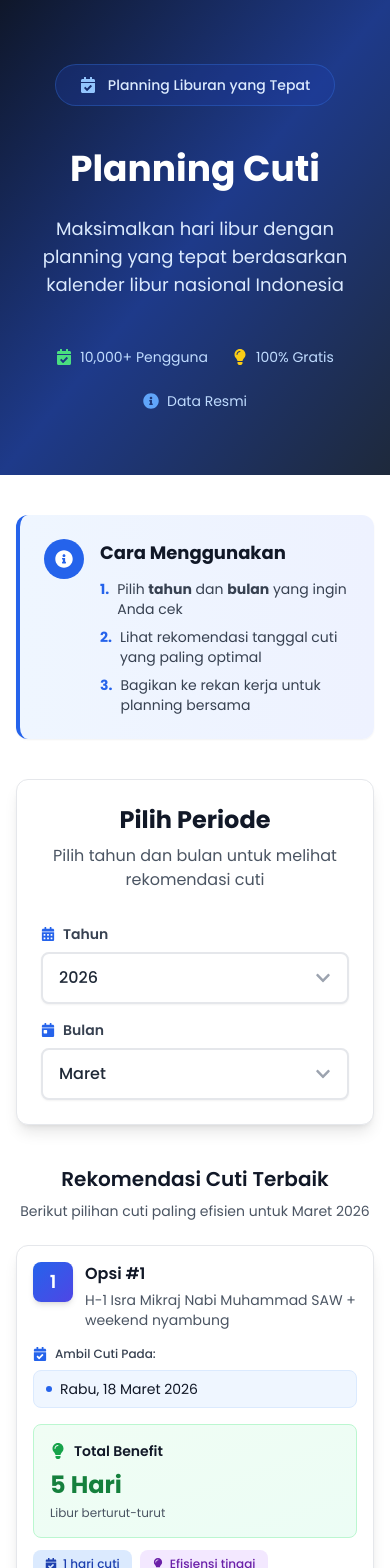
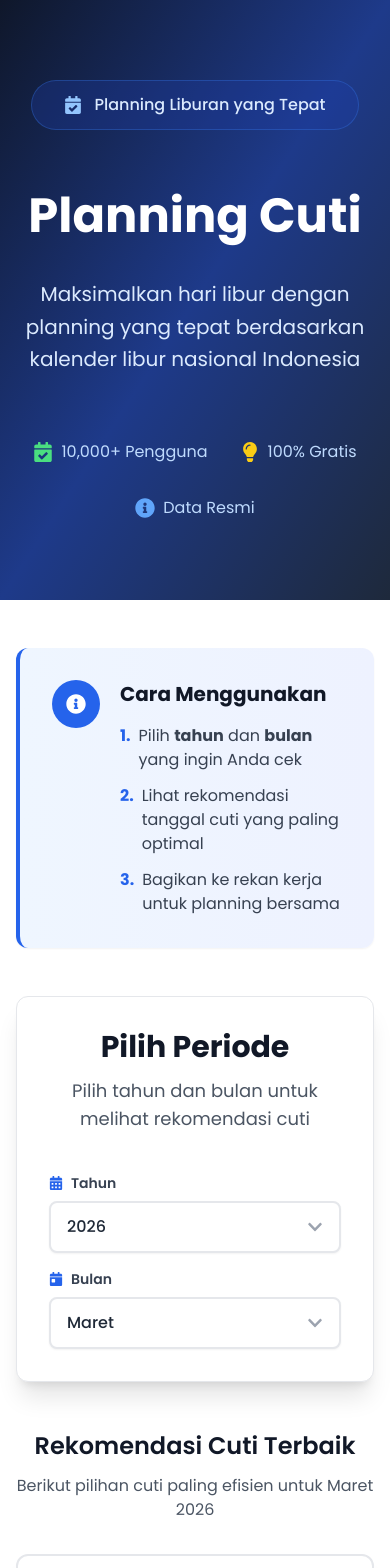
Before and after one commit to aldi-balkar/balkar-cuti, a Next.js app: page / in a window 390 px wide. Shown: the top 1568 px of the page. Built offline with nearby package versions, Linux system fonts and the light colour scheme.

Commit message:
feat: significantly scale up all content & spacing across entire website - better readability

```diff
--- a/app/page.tsx
+++ b/app/page.tsx
@@ -94,33 +94,33 @@ export default function Home() {
       <main className="min-h-screen bg-white">
 
       {/* Header - Navy Professional */}
-      <div className="bg-gradient-to-br from-slate-900 via-blue-900 to-slate-800 text-white py-16 md:py-24 px-4">
-        <div className="max-w-5xl mx-auto text-center space-y-6">
-          <div className="inline-flex items-center gap-3 bg-blue-800/30 px-6 py-2.5 md:py-3 rounded-full border border-blue-500/30 mb-4">
-            <FaCalendarCheck className="text-blue-300 text-base md:text-lg" />
-            <span className="text-sm md:text-base font-medium text-blue-100">Planning Liburan yang Tepat</span>
+      <div className="bg-gradient-to-br from-slate-900 via-blue-900 to-slate-800 text-white py-20 md:py-32 px-4">
+        <div className="max-w-6xl mx-auto text-center space-y-8">
+          <div className="inline-flex items-center gap-3 md:gap-4 bg-blue-800/30 px-8 py-3 md:py-4 rounded-full border border-blue-500/30 mb-6">
+            <FaCalendarCheck className="text-blue-300 text-lg md:text-xl" />
+            <span className="text-base md:text-lg font-medium text-blue-100">Planning Liburan yang Tepat</span>
           </div>
 
-          <h1 className="text-4xl sm:text-5xl md:text-6xl lg:text-7xl font-bold leading-tight">
+          <h1 className="text-5xl sm:text-6xl md:text-7xl lg:text-8xl font-bold leading-tight">
             Planning Cuti
           </h1>
 
-          <p className="text-lg sm:text-xl md:text-2xl text-blue-100 max-w-3xl mx-auto font-light">
+          <p className="text-xl sm:text-2xl md:text-3xl text-blue-100 max-w-4xl mx-auto font-light leading-relaxed">
             Maksimalkan hari libur dengan planning yang tepat berdasarkan kalender libur nasional Indonesia
           </p>
 
           {/* Trust Badge */}
-          <div className="flex flex-wrap items-center justify-center gap-6 md:gap-8 pt-6 text-sm md:text-base text-blue-200">
-            <div className="flex items-center gap-2">
-              <FaCalendarCheck className="text-green-400 text-base md:text-lg" />
+          <div className="flex flex-wrap items-center justify-center gap-8 md:gap-12 pt-8 text-base md:text-lg text-blue-200">
+            <div className="flex items-center gap-2 md:gap-3">
+              <FaCalendarCheck className="text-green-400 text-xl md:text-2xl" />
               <span>10,000+ Pengguna</span>
             </div>
-            <div className="flex items-center gap-2">
-              <FaLightbulb className="text-yellow-400 text-base md:text-lg" />
+            <div className="flex items-center gap-2 md:gap-3">
+              <FaLightbulb className="text-yellow-400 text-xl md:text-2xl" />
               <span>100% Gratis</span>
             </div>
-            <div className="flex items-center gap-2">
-              <FaInfoCircle className="text-blue-400 text-base md:text-lg" />
+            <div className="flex items-center gap-2 md:gap-3">
+              <FaInfoCircle className="text-blue-400 text-xl md:text-2xl" />
               <span>Data Resmi</span>
             </div>
           </div>
@@ -128,17 +128,17 @@ export default function Home() {
       </div>
 
       {/* Main Content */}
-      <div className="max-w-5xl mx-auto px-4 py-10 md:py-16 space-y-10">
+      <div className="max-w-6xl mx-auto px-4 py-12 md:py-20 space-y-12 md:space-y-16">
 
         {/* First Time User Guide */}
-        <div className="bg-gradient-to-r from-blue-50 to-indigo-50 rounded-xl p-6 md:p-10 border-l-4 border-blue-600 shadow-sm">
-          <div className="flex items-start gap-4 md:gap-5">
-            <div className="flex-shrink-0 w-10 h-10 md:w-12 md:h-12 bg-blue-600 rounded-full flex items-center justify-center">
-              <FaInfoCircle className="text-white text-lg md:text-xl" />
+        <div className="bg-gradient-to-r from-blue-50 to-indigo-50 rounded-xl md:rounded-2xl p-8 md:p-12 border-l-4 md:border-l-[6px] border-blue-600 shadow-sm">
+          <div className="flex items-start gap-5 md:gap-6">
+            <div className="flex-shrink-0 w-12 h-12 md:w-16 md:h-16 bg-blue-600 rounded-full flex items-center justify-center">
+              <FaInfoCircle className="text-white text-xl md:text-2xl" />
             </div>
             <div className="flex-1">
-              <h3 className="text-lg md:text-xl font-bold text-gray-900 mb-3 md:mb-4">Cara Menggunakan</h3>
-              <ol className="space-y-2 md:space-y-3 text-sm md:text-base text-gray-700">
+              <h3 className="text-xl md:text-2xl font-bold text-gray-900 mb-4 md:mb-5">Cara Menggunakan</h3>
+              <ol className="space-y-3 md:space-y-4 text-base md:text-lg text-gray-700">
                 <li className="flex items-start gap-2">
                   <span className="font-bold text-blue-600 flex-shrink-0">1.</span>
                   <span>Pilih <strong>tahun</strong> dan <strong>bulan</strong> yang ingin Anda cek</span>
@@ -157,12 +157,12 @@ export default function Home() {
         </div>
 
         {/* Month Selector */}
-        <div className="bg-white rounded-xl shadow-lg p-6 md:p-12 border border-gray-200">
-          <div className="text-center mb-8 md:mb-10">
-            <h2 className="text-2xl sm:text-3xl md:text-4xl font-bold text-gray-900 mb-2 md:mb-3">
+        <div className="bg-white rounded-xl md:rounded-2xl shadow-xl p-8 md:p-16 border border-gray-200">
+          <div className="text-center mb-10 md:mb-14">
+            <h2 className="text-3xl sm:text-4xl md:text-5xl font-bold text-gray-900 mb-3 md:mb-4">
               Pilih Periode
             </h2>
-            <p className="text-base md:text-lg text-gray-600">Pilih tahun dan bulan untuk melihat rekomendasi cuti</p>
+            <p className="text-lg md:text-xl text-gray-600">Pilih tahun dan bulan untuk melihat rekomendasi cuti</p>
           </div>
           <div className="flex justify-center">
             <Suspense fallback={<div className="h-24 bg-gray-100 animate-pulse rounded-xl w-full max-w-2xl"></div>}>
@@ -177,71 +177,71 @@ export default function Home() {
         </div>
 
         {/* Results Section */}
-        <div className="space-y-6">
+        <div className="space-y-8 md:space-y-10">
           {isLoading ? (
             <LoadingScreen />
           ) : recommendations.length > 0 ? (
-            <div className="space-y-6">
+            <div className="space-y-8 md:space-y-10">
               <div className="text-center">
-                <h2 className="text-xl md:text-3xl font-semibold text-gray-900 mb-2 md:mb-3">
+                <h2 className="text-2xl md:text-4xl font-semibold text-gray-900 mb-3 md:mb-4">
                   Rekomendasi Cuti Terbaik
                 </h2>
-                <p className="text-sm md:text-lg text-gray-600">
+                <p className="text-base md:text-xl text-gray-600">
                   Berikut pilihan cuti paling efisien untuk {monthName} {selectedYear}
                 </p>
               </div>
 
               {/* Single Combined Card */}
-              <div className="bg-white rounded-xl shadow-lg border border-gray-200 overflow-hidden">
+              <div className="bg-white rounded-xl md:rounded-2xl shadow-xl border-2 border-gray-200 overflow-hidden">
                 {recommendations.map((rec, index) => (
-                  <div key={index} className={`p-4 md:p-8 ${index !== recommendations.length - 1 ? 'border-b border-gray-200' : ''}`}>
-                    <div className="flex items-start gap-3 md:gap-4 mb-4 md:mb-6">
-                      <div className="flex-shrink-0 w-10 h-10 md:w-14 md:h-14 bg-gradient-to-br from-blue-600 to-indigo-600 rounded-lg md:rounded-xl flex items-center justify-center shadow-md">
-                        <span className="text-white text-lg md:text-2xl font-semibold">{index + 1}</span>
+                  <div key={index} className={`p-6 md:p-10 ${index !== recommendations.length - 1 ? 'border-b-2 border-gray-200' : ''}`}>
+                    <div className="flex items-start gap-4 md:gap-5 mb-6 md:mb-8">
+                      <div className="flex-shrink-0 w-12 h-12 md:w-16 md:h-16 bg-gradient-to-br from-blue-600 to-indigo-600 rounded-xl flex items-center justify-center shadow-md">
+                        <span className="text-white text-xl md:text-3xl font-semibold">{index + 1}</span>
                       </div>
                       <div className="flex-1">
-                        <h3 className="text-base md:text-xl font-semibold text-gray-900 mb-1">
+                        <h3 className="text-lg md:text-2xl font-semibold text-gray-900 mb-2">
                           Opsi #{index + 1}
                         </h3>
-                        <p className="text-sm md:text-base text-gray-600">{rec.reason}</p>
+                        <p className="text-base md:text-lg text-gray-600">{rec.reason}</p>
                       </div>
                     </div>
 
-                    <div className="grid md:grid-cols-2 gap-4 md:gap-6">
+                    <div className="grid md:grid-cols-2 gap-6 md:gap-8">
                       {/* Dates Section */}
-                      <div className="space-y-2 md:space-y-3">
-                        <div className="flex items-center gap-2 text-xs md:text-base font-medium text-gray-700 mb-2 md:mb-3">
-                          <FaCalendarCheck className="text-blue-600 text-sm md:text-base" />
+                      <div className="space-y-3 md:space-y-4">
+                        <div className="flex items-center gap-2 md:gap-3 text-sm md:text-lg font-medium text-gray-700 mb-3 md:mb-4">
+                          <FaCalendarCheck className="text-blue-600 text-base md:text-xl" />
                           <span>Ambil Cuti Pada:</span>
                         </div>
-                        <div className="space-y-2">
+                        <div className="space-y-2 md:space-y-3">
                           {rec.leaveDates.map((date, idx) => (
-                            <div key={idx} className="flex items-center gap-2 md:gap-3 bg-blue-50 px-3 md:px-5 py-2 md:py-3.5 rounded-lg border border-blue-100">
-                              <div className="w-1.5 h-1.5 md:w-2 md:h-2 bg-blue-600 rounded-full"></div>
-                              <span className="text-sm md:text-base text-gray-900">{formatDateWithDay(date)}</span>
+                            <div key={idx} className="flex items-center gap-3 md:gap-4 bg-blue-50 px-4 md:px-6 py-3 md:py-4 rounded-lg md:rounded-xl border border-blue-100">
+                              <div className="w-2 h-2 md:w-2.5 md:h-2.5 bg-blue-600 rounded-full"></div>
+                              <span className="text-base md:text-lg text-gray-900">{formatDateWithDay(date)}</span>
                             </div>
                           ))}
                         </div>
                       </div>
 
                       {/* Summary Section */}
-                      <div className="space-y-3 md:space-y-4">
-                        <div className="bg-gradient-to-br from-green-50 to-emerald-50 rounded-lg md:rounded-xl p-4 md:p-6 border border-green-200">
-                          <div className="flex items-center gap-2 md:gap-3 mb-2">
-                            <FaLightbulb className="text-green-600 text-base md:text-2xl" />
-                            <span className="text-sm md:text-lg font-semibold text-gray-900">Total Benefit</span>
+                      <div className="space-y-4 md:space-y-5">
+                        <div className="bg-gradient-to-br from-green-50 to-emerald-50 rounded-xl md:rounded-2xl p-6 md:p-8 border-2 border-green-200">
+                          <div className="flex items-center gap-3 md:gap-4 mb-3">
+                            <FaLightbulb className="text-green-600 text-xl md:text-3xl" />
+                            <span className="text-base md:text-xl font-semibold text-gray-900">Total Benefit</span>
                           </div>
-                          <p className="text-2xl md:text-4xl font-bold text-green-700">{rec.totalOffDays} Hari</p>
-                          <p className="text-xs md:text-sm text-gray-600 mt-1">Libur berturut-turut</p>
+                          <p className="text-3xl md:text-5xl font-bold text-green-700">{rec.totalOffDays} Hari</p>
+                          <p className="text-sm md:text-base text-gray-600 mt-2">Libur berturut-turut</p>
                         </div>
 
-                        <div className="flex gap-2 flex-wrap">
-                          <span className="inline-flex items-center gap-1.5 md:gap-2 px-3 md:px-5 py-1.5 md:py-2.5 bg-blue-100 text-blue-800 rounded-lg text-xs md:text-base font-medium">
-                            <FaCalendarCheck className="text-xs md:text-base" />
+                        <div className="flex gap-2 md:gap-3 flex-wrap">
+                          <span className="inline-flex items-center gap-2 md:gap-2.5 px-4 md:px-6 py-2 md:py-3 bg-blue-100 text-blue-800 rounded-lg md:rounded-xl text-sm md:text-base font-medium">
+                            <FaCalendarCheck className="text-sm md:text-lg" />
                             {rec.leaveDates.length} hari cuti
                           </span>
-                          <span className="inline-flex items-center gap-1.5 md:gap-2 px-3 md:px-5 py-1.5 md:py-2.5 bg-purple-100 text-purple-800 rounded-lg text-xs md:text-base font-medium">
-                            <FaLightbulb className="text-xs md:text-base" />
+                          <span className="inline-flex items-center gap-2 md:gap-2.5 px-4 md:px-6 py-2 md:py-3 bg-purple-100 text-purple-800 rounded-lg md:rounded-xl text-sm md:text-base font-medium">
+                            <FaLightbulb className="text-sm md:text-lg" />
                             Efisiensi tinggi
                           </span>
                         </div>
@@ -250,9 +250,9 @@ export default function Home() {
 
                     {/* Quote Section */}
                     {rec.quote && (
-                      <div className="mt-4 md:mt-6 pt-4 md:pt-6 border-t border-gray-200">
-                        <div className="bg-gradient-to-r from-slate-50 to-blue-50 rounded-lg p-3 md:p-5 border-l-4 border-blue-600">
-                          <p className="text-xs md:text-base text-gray-700 italic">"{rec.quote}"</p>
+                      <div className="mt-6 md:mt-8 pt-6 md:pt-8 border-t-2 border-gray-200">
+                        <div className="bg-gradient-to-r from-slate-50 to-blue-50 rounded-lg md:rounded-xl p-4 md:p-6 border-l-4 md:border-l-[6px] border-blue-600">
+                          <p className="text-sm md:text-lg text-gray-700 italic leading-relaxed">"{rec.quote}"</p>
                         </div>
                       </div>
                     )}
@@ -260,22 +260,22 @@ export default function Home() {
                 ))}
 
                 {/* Share Section */}
-                <div className="bg-gradient-to-r from-slate-900 to-blue-900 p-4 md:p-8">
-                  <div className="text-center space-y-3 md:space-y-4">
+                <div className="bg-gradient-to-r from-slate-900 to-blue-900 p-6 md:p-10">
+                  <div className="text-center space-y-4 md:space-y-6">
                     <div className="flex justify-center">
-                      <div className="w-10 h-10 md:w-14 md:h-14 bg-white/10 rounded-full flex items-center justify-center">
-                        <FaShare className="text-white text-base md:text-2xl" />
+                      <div className="w-12 h-12 md:w-16 md:h-16 bg-white/10 rounded-full flex items-center justify-center">
+                        <FaShare className="text-white text-xl md:text-3xl" />
                       </div>
                     </div>
                     <div>
-                      <h3 className="text-base md:text-2xl font-semibold text-white mb-1 md:mb-2">Bagikan Strategi Ini</h3>
-                      <p className="text-xs md:text-base text-blue-200">Bantu rekan kerja merencanakan liburan bersama</p>
+                      <h3 className="text-lg md:text-3xl font-semibold text-white mb-2 md:mb-3">Bagikan Strategi Ini</h3>
+                      <p className="text-sm md:text-lg text-blue-200">Bantu rekan kerja merencanakan liburan bersama</p>
                     </div>
                     <button
                       onClick={handleShare}
-                      className="inline-flex items-center gap-2 md:gap-3 bg-white text-gray-900 px-4 md:px-8 py-2 md:py-4 rounded-lg md:rounded-xl text-sm md:text-lg font-semibold hover:bg-blue-50 transition-all duration-200 shadow-lg hover:shadow-xl"
+                      className="inline-flex items-center gap-2 md:gap-3 bg-white text-gray-900 px-6 md:px-10 py-3 md:py-5 rounded-xl md:rounded-2xl text-base md:text-xl font-semibold hover:bg-blue-50 transition-all duration-200 shadow-lg hover:shadow-xl"
                     >
-                      <FaShare className="text-sm md:text-base" />
+                      <FaShare className="text-base md:text-lg" />
                       Bagikan via WhatsApp
                     </button>
                   </div>
@@ -283,12 +283,12 @@ export default function Home() {
               </div>
             </div>
           ) : (
-            <div className="bg-white rounded-xl shadow-lg p-8 md:p-16 text-center border border-gray-200">
-              <div className="w-16 h-16 md:w-24 md:h-24 bg-gray-100 rounded-full flex items-center justify-center mx-auto mb-4 md:mb-6">
-                <FaCalendarCheck className="text-gray-400 text-2xl md:text-4xl" />
+            <div className="bg-white rounded-xl md:rounded-2xl shadow-xl p-12 md:p-20 text-center border-2 border-gray-200">
+              <div className="w-20 h-20 md:w-28 md:h-28 bg-gray-100 rounded-full flex items-center justify-center mx-auto mb-6 md:mb-8">
+                <FaCalendarCheck className="text-gray-400 text-3xl md:text-5xl" />
               </div>
-              <h3 className="text-xl md:text-3xl font-bold text-gray-900 mb-2 md:mb-3">Pilih Periode</h3>
-              <p className="text-sm md:text-lg text-gray-600 max-w-md mx-auto">
+              <h3 className="text-2xl md:text-4xl font-bold text-gray-900 mb-3 md:mb-4">Pilih Periode</h3>
+              <p className="text-base md:text-xl text-gray-600 max-w-xl mx-auto leading-relaxed">
                 Silakan pilih tahun dan bulan di atas untuk melihat rekomendasi strategi cuti yang optimal
               </p>
             </div>
@@ -296,24 +296,24 @@ export default function Home() {
         </div>
 
         {/* CTA Section - Viral Sharing */}
-        <div className="bg-gradient-to-br from-green-500 to-emerald-600 rounded-2xl md:rounded-3xl p-8 md:p-12 shadow-2xl relative overflow-hidden">
+        <div className="bg-gradient-to-br from-green-500 to-emerald-600 rounded-2xl md:rounded-3xl p-10 md:p-16 shadow-2xl relative overflow-hidden">
           <div className="absolute top-0 right-0 w-32 h-32 bg-white/10 rounded-full blur-3xl"></div>
           <div className="absolute bottom-0 left-0 w-40 h-40 bg-white/10 rounded-full blur-3xl"></div>
-          <div className="relative text-center space-y-4 md:space-y-6">
-            <div className="text-4xl md:text-6xl">📤</div>
-            <h3 className="text-2xl sm:text-3xl md:text-5xl font-bold text-white drop-shadow-lg">
+          <div className="relative text-center space-y-6 md:space-y-8">
+            <div className="text-5xl md:text-7xl">📤</div>
+            <h3 className="text-3xl sm:text-4xl md:text-6xl font-bold text-white drop-shadow-lg">
               Bagikan ke Rekan Kerja
             </h3>
-            <p className="text-base sm:text-lg md:text-xl font-medium text-white/95 max-w-2xl mx-auto">
+            <p className="text-lg sm:text-xl md:text-2xl font-medium text-white/95 max-w-3xl mx-auto leading-relaxed">
               Kalau kamu merasa tool ini berguna, share juga ke teman-teman kantormu biar bisa planning cuti bareng!
             </p>
-            <div className="flex flex-col sm:flex-row gap-3 md:gap-4 justify-center pt-3 md:pt-4">
+            <div className="flex flex-col sm:flex-row gap-4 md:gap-5 justify-center pt-4 md:pt-6">
               <button
                 onClick={() => {
                   const text = `Nemu tool keren buat strategi cuti! Bisa tau kapan waktu terbaik ambil cuti biar dapet long weekend panjang.\n\nCek di: ${globalThis.location?.href || 'https://cuti.gagitualdi.online'}`;
                   globalThis.open(`https://wa.me/?text=${encodeURIComponent(text)}`, '_blank');
                 }}
-                className="px-6 md:px-10 py-3 md:py-5 bg-white text-green-600 font-bold rounded-xl shadow-lg hover:shadow-xl transition-all transform hover:scale-105 active:scale-95 text-base md:text-xl"
+                className="px-8 md:px-12 py-4 md:py-6 bg-white text-green-600 font-bold rounded-xl md:rounded-2xl shadow-lg hover:shadow-xl transition-all transform hover:scale-105 active:scale-95 text-lg md:text-2xl"
               >
                 📱 Share via WhatsApp
               </button>
@@ -322,7 +322,7 @@ export default function Home() {
                   navigator.clipboard.writeText(globalThis.location?.href || 'https://cuti.gagitualdi.online');
                   alert('✅ Link berhasil disalin!');
                 }}
-                className="px-6 md:px-10 py-3 md:py-5 bg-green-700 text-white font-bold rounded-xl shadow-lg hover:shadow-xl transition-all transform hover:scale-105 active:scale-95 text-base md:text-xl"
+                className="px-8 md:px-12 py-4 md:py-6 bg-green-700 text-white font-bold rounded-xl md:rounded-2xl shadow-lg hover:shadow-xl transition-all transform hover:scale-105 active:scale-95 text-lg md:text-2xl"
               >
                 📋 Salin Link
               </button>
@@ -331,17 +331,17 @@ export default function Home() {
         </div>
 
         {/* Info Tips Section */}
-        <div className="bg-gradient-to-r from-blue-50 to-indigo-50 rounded-xl p-6 md:p-10 border border-blue-200">
-          <div className="flex items-start gap-4 md:gap-5">
-            <div className="flex-shrink-0 w-10 h-10 md:w-12 md:h-12 bg-blue-600 rounded-full flex items-center justify-center">
-              <FaLightbulb className="text-white text-lg md:text-xl" />
+        <div className="bg-gradient-to-r from-blue-50 to-indigo-50 rounded-xl md:rounded-2xl p-8 md:p-12 border-2 border-blue-200">
+          <div className="flex items-start gap-5 md:gap-6">
+            <div className="flex-shrink-0 w-12 h-12 md:w-16 md:h-16 bg-blue-600 rounded-full flex items-center justify-center">
+              <FaLightbulb className="text-white text-xl md:text-2xl" />
             </div>
             <div className="flex-1">
-              <h3 className="text-lg md:text-xl font-bold text-gray-900 mb-2 md:mb-3">Tips Cuti Strategis</h3>
-              <p className="text-sm md:text-base text-gray-700 mb-2">
+              <h3 className="text-xl md:text-2xl font-bold text-gray-900 mb-3 md:mb-4">Tips Cuti Strategis</h3>
+              <p className="text-base md:text-lg text-gray-700 mb-3 leading-relaxed">
                 Ambil cuti di hari <strong>Jumat</strong> atau <strong>Senin</strong> untuk mendapatkan long weekend otomatis!
               </p>
-              <p className="text-xs md:text-sm text-gray-600">
+              <p className="text-sm md:text-base text-gray-600">
                 Data berdasarkan kalender libur nasional dan cuti bersama Indonesia {selectedYear}
               </p>
             </div>
@@ -350,19 +350,19 @@ export default function Home() {
       </div>
 
       {/* Footer */}
-      <footer className="bg-gradient-to-r from-slate-900 to-blue-900 text-white mt-16 md:mt-20 py-10 md:py-16">
-        <div className="max-w-5xl mx-auto px-4 text-center space-y-4 md:space-y-6">
-          <div className="flex items-center justify-center gap-2 md:gap-3 mb-3">
-            <FaCalendarCheck className="text-2xl md:text-3xl text-blue-300" />
-            <h3 className="text-2xl md:text-3xl font-bold">Planning Cuti</h3>
+      <footer className="bg-gradient-to-r from-slate-900 to-blue-900 text-white mt-20 md:mt-24 py-12 md:py-20">
+        <div className="max-w-6xl mx-auto px-4 text-center space-y-6 md:space-y-8">
+          <div className="flex items-center justify-center gap-3 md:gap-4 mb-4">
+            <FaCalendarCheck className="text-3xl md:text-4xl text-blue-300" />
+            <h3 className="text-3xl md:text-4xl font-bold">Planning Cuti</h3>
           </div>
-          <p className="text-sm md:text-lg text-blue-200 max-w-2xl mx-auto">
+          <p className="text-base md:text-xl text-blue-200 max-w-3xl mx-auto leading-relaxed">
             Tool gratis untuk menemukan waktu terbaik mengambil cuti. Maksimalkan hari libur dengan planning yang tepat berdasarkan libur nasional Indonesia.
           </p>
-          <div className="border-t border-blue-700 my-6"></div>
-          <div className="text-blue-300 text-xs md:text-sm">
+          <div className="border-t border-blue-700 my-8"></div>
+          <div className="text-blue-300 text-sm md:text-base">
             <p>© {new Date().getFullYear()} Dibuat dengan ❤️ oleh <a href="https://gagitualdi.online" target="_blank" rel="noopener noreferrer" className="font-bold hover:text-white transition-colors underline">Team GagituAldi</a></p>
-            <p className="mt-2">Gratis & Open Source • Data Resmi Pemerintah Indonesia</p>
+            <p className="mt-3">Gratis & Open Source • Data Resmi Pemerintah Indonesia</p>
           </div>
         </div>
       </footer>
```
